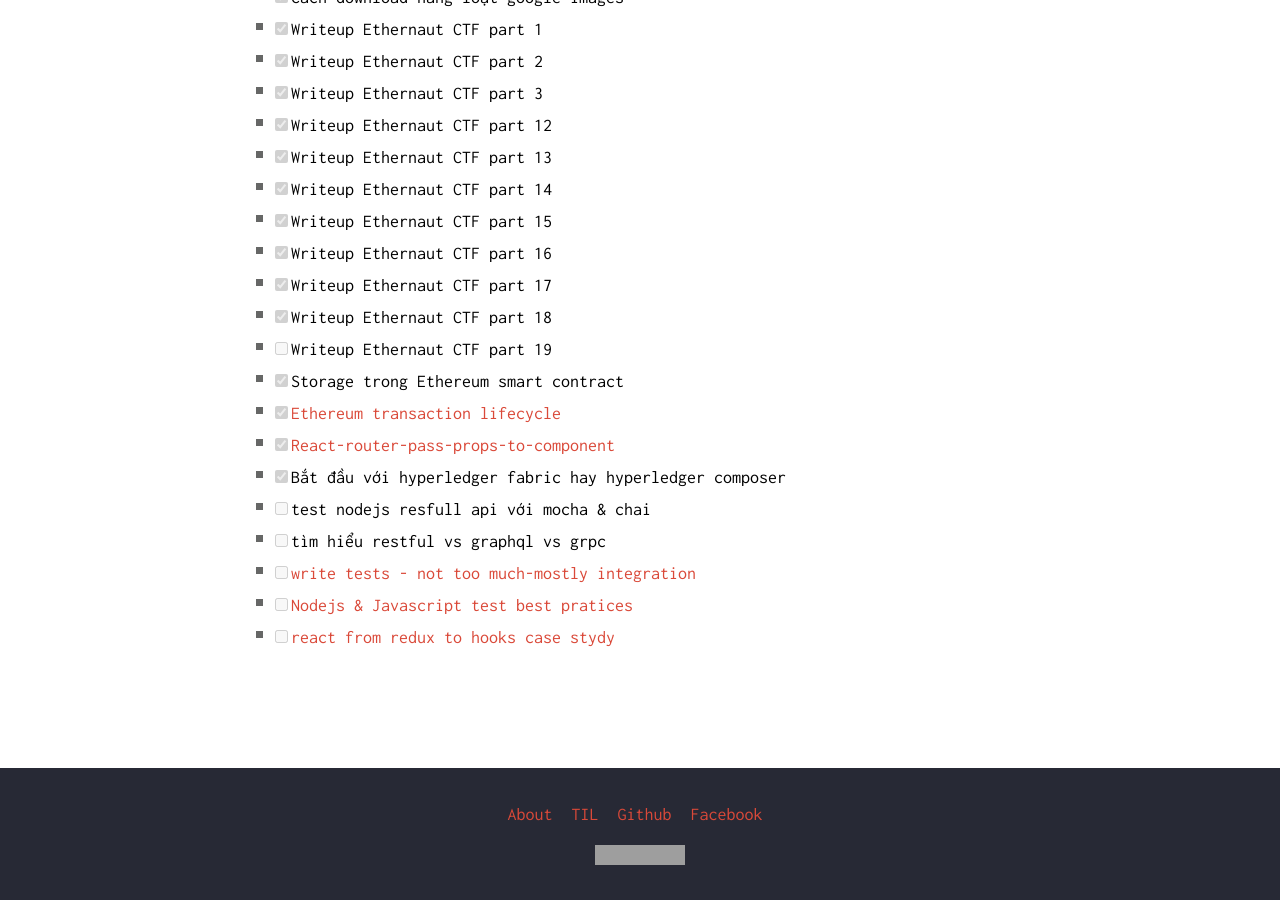
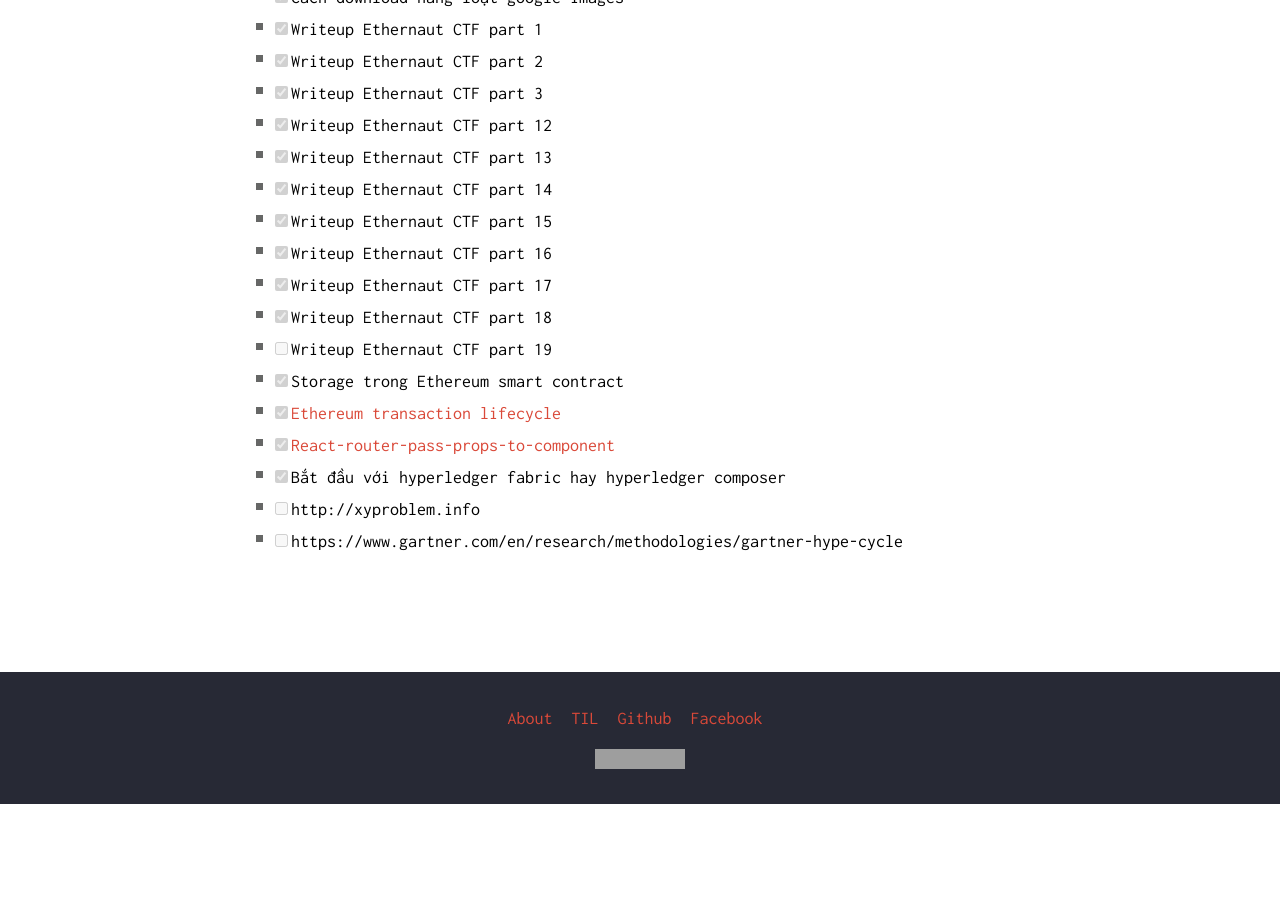
Before and after one commit to bboynam99/dotrungkien.github.io, a Jekyll site: the page built from TODO-List.md, in a window 1280 px wide and 900 px high, scrolled down 630 px. Built offline with Jekyll 4.4.1, drawn with Linux system fonts in a browser that asks for light colours; nearby versions of some CDN libraries; after the commit the page ends 1434 px from its top, so only the background shows below that; grey boxes are pictures that could not be loaded.

Commit message:
update todo list

```diff
--- a/TODO-List.md
+++ b/TODO-List.md
@@ -27,8 +27,5 @@ permalink: /todolist
 - [x] [Ethereum transaction lifecycle](https://medium.com/blockchannel/life-cycle-of-an-ethereum-transaction-e5c66bae0f6e)
 - [x] [React-router-pass-props-to-component](https://tylermcginnis.com/react-router-pass-props-to-components/)
 - [x] Bắt đầu với hyperledger fabric hay hyperledger composer
-- [ ] test nodejs resfull api với mocha & chai
-- [ ] tìm hiểu restful vs graphql vs grpc
-- [ ] [write tests - not too much-mostly integration](https://blog.kentcdodds.com/write-tests-not-too-many-mostly-integration-5e8c7fff591c)
-- [ ] [Nodejs & Javascript test best pratices](https://medium.com/@me_37286/yoni-goldberg-javascript-nodejs-testing-best-practices-2b98924c9347)
-- [ ] [react from redux to hooks case stydy](https://staleclosures.dev/from-redux-to-hooks-case-study/)
+- [ ] http://xyproblem.info
+- [ ] https://www.gartner.com/en/research/methodologies/gartner-hype-cycle
--- a/_config.yml
+++ b/_config.yml
@@ -3,14 +3,14 @@ url: https://dotrungkien.github.io
 
 # Harmony theme configuration. Please change accordingly.
 harmony:
-  name: Momo's Blog
+  name: KienDT
   # Little description about your site
   description: Talk is cheap. Show me the code.
   basetheme: theme-base-01 # pre defined thmes are darken, blue-water, redish.
   author:
     name: Do Trung Kien
     email: trungkien162@gmail.com
-    url: https://dotrungkien.github.io
+    url: https://kiendt.me
   social:
     github: dotrungkien
     facebook: trungkien162
```
